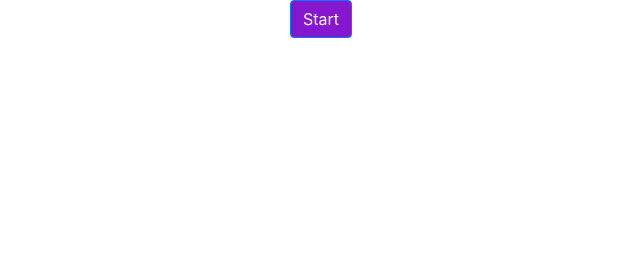
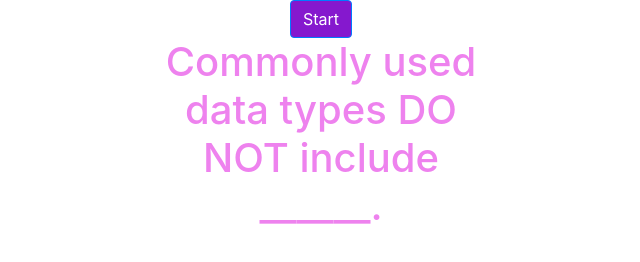
Before and after one commit to jonmakesitbetter/timed-quiz, a plain HTML site: page index.html in a window 1280 px wide. Shown: the whole page, without its empty margins (319-959 px from the left). Drawn offline with nearby package versions, Linux system fonts and the light colour scheme.

Commit message:
Created header tag that populates questions from the array of objects, which are questions. Finally.

```diff
--- a/index.html
+++ b/index.html
@@ -24,7 +24,7 @@
     <div class="container" id="main-container">
       <div class="row">
         <div class="col"></div>
-        <div class="col question-box">
+        <div class="col question-box" id="question-box">
           <button class="btn btn-primary" type="submit" id="start-button">
             Start
           </button>
--- a/script.js
+++ b/script.js
@@ -4,7 +4,7 @@ var startButtonEl = document.getElementById("start-button");
 // var answerButtonEl = document.querySelector(".answerButton");
 var secondsLeft = 90;
 var score = document.getElementById("score");
-var questionsEl = document.querySelector(".card-body");
+var questionsEl = document.getElementById("question-box");
 var answers = document.getElementById("answer-buttons");
 var questionsIndex = 0;
 
@@ -15,9 +15,7 @@ function setTime(event) {
   var timerInterval = setInterval(function () {
     secondsLeft--;
     timeEl.textContent = secondsLeft;
-    // quizObject.questionsIndex = 0;
 
-    //Need to add final score prompt to secondsLeft === 0
     if (secondsLeft === 0) {
       clearInterval(timerInterval);
       alert("Time!");
@@ -43,23 +41,23 @@ var quizArray = [
   {
     question: "The condition in an if/else statement is enclosed within _______",
     answers: ["Quotes", "Curly brackets", "Parentheses", "Square brackets"],
-    correct: ""
+    correct: "Curly brackets"
   },
   {
-    question: "This is another question",
-    answers: ["answer 1", "answer 2", "answer 3"],
-    correct: ""
+    question: "Arrays in JavaScript can be used to store _______",
+    answers: ["Numbers and strings", "Other arrays", "Booleans", "All of the above"],
+    correct: "All of the above"
   },
 ]
-
-// }, "A very useful tool during development and debugging for printing content to the debugger is ", "Question 3"]
-
-
-
+var questionPopulate = document.createElement("h1");
+questionPopulate.textContent = quizArray[questionsIndex].question;
+questionsEl.append(questionPopulate);
 function nextQuestion(){
 
   if (questionsIndex < quizArray.length){
-
+var questionPopulate = document.createElement("h1");
+questionPopulate.textContent = quizArray[questionsIndex].question;
+questionsEl.append(questionPopulate);
     //empty questions & answers
     //show question (create tag add content and append)
 
```
